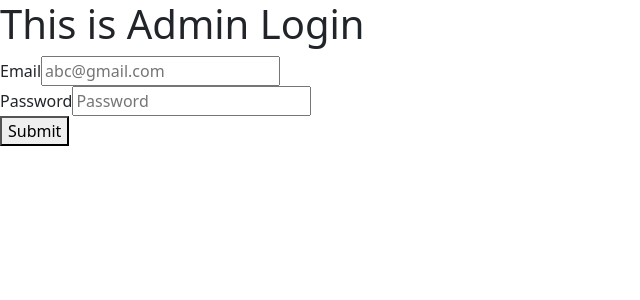
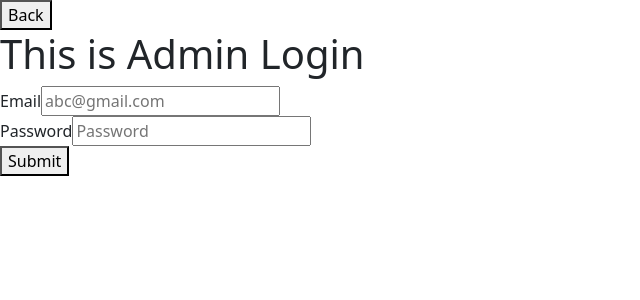
Before and after one commit to PoornaSenadheera100/SPSH-Ayurvedic-Center, a React (Create React App) app in the folder frontend/: page /adminlogin in a window 1280 px wide. Shown: the top 300 px of the page, without its empty margins (0-640 px from the left). Built offline with nearby package versions, Linux system fonts and the light colour scheme.

Commit message:
Added back buttons

```diff
--- a/frontend/src/components/LoginAdmin.js
+++ b/frontend/src/components/LoginAdmin.js
@@ -23,6 +23,8 @@ export default function LoginAdmin(){
 
     return(
         <div>
+            <a href="/"><button>Back</button></a>
+
             <h1>This is Admin Login</h1>
 
             <form onSubmit={validate}>
--- a/frontend/src/components/LoginBuyer.js
+++ b/frontend/src/components/LoginBuyer.js
@@ -22,6 +22,8 @@ export default function LoginBuyer(){
 
     return(
         <div>
+            <a href="/"><button>Back</button></a>
+
             <h1>This is Buyer Login</h1>
 
             <form onSubmit={validate}>
--- a/frontend/src/components/LoginSeller.js
+++ b/frontend/src/components/LoginSeller.js
@@ -22,6 +22,8 @@ export default function LoginSeller(){
 
     return(
         <div>
+            <a href="/"><button>Back</button></a>
+
             <h1>This is Seller Login</h1>
 
             <form onSubmit={validate}>
--- a/frontend/src/components/SignupBuyer.js
+++ b/frontend/src/components/SignupBuyer.js
@@ -48,6 +48,8 @@ export default function SignupBuyer(){
 
     return(
         <div>
+            <a href="/"><button>Back</button></a>
+
             <h1>Create Your Account</h1>
 
             <form onSubmit={proceed}>
```
